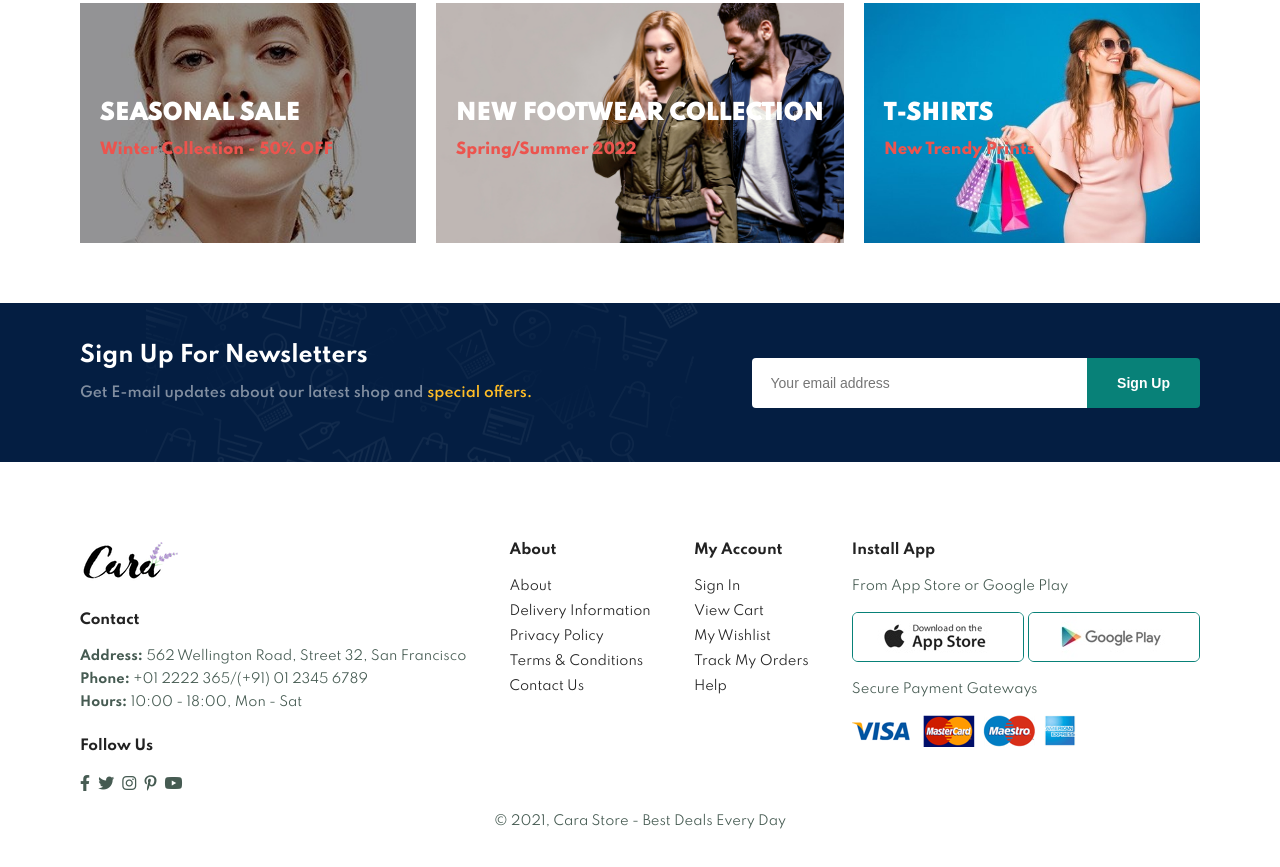
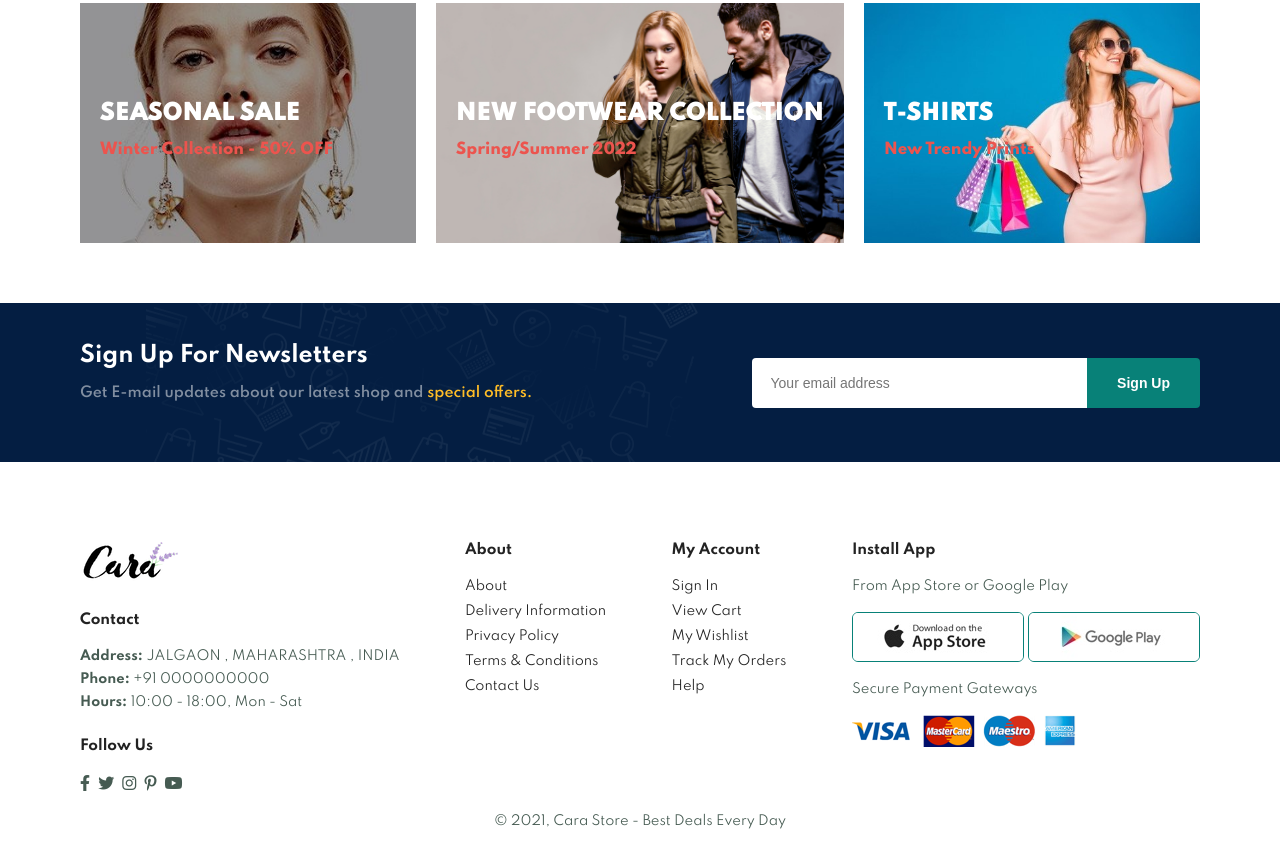
Before and after one commit to adii-0106/Frontend, a plain HTML site: page index.html in a window 1280 px wide. Shown: the part 4375-5242 px from the top of the page. Drawn offline with Linux system fonts and the light colour scheme.

Commit message:
Update index.html

```diff
--- a/index.html
+++ b/index.html
@@ -394,8 +394,8 @@
       <div class="col">
         <img class="logo" src="img/logo.png" alt="logo">
         <h4>Contact</h4>
-        <p><strong>Address: </strong>562 Wellington Road, Street 32, San Francisco</p>
-        <p><strong>Phone: </strong>+01 2222 365/(+91) 01 2345 6789</p>
+        <p><strong>Address: </strong>JALGAON , MAHARASHTRA , INDIA</p>
+        <p><strong>Phone: </strong>+91 0000000000</p>
         <p><strong>Hours: </strong>10:00 - 18:00, Mon - Sat</p>
         <div class="follow">
           <h4>Follow Us</h4>
```
